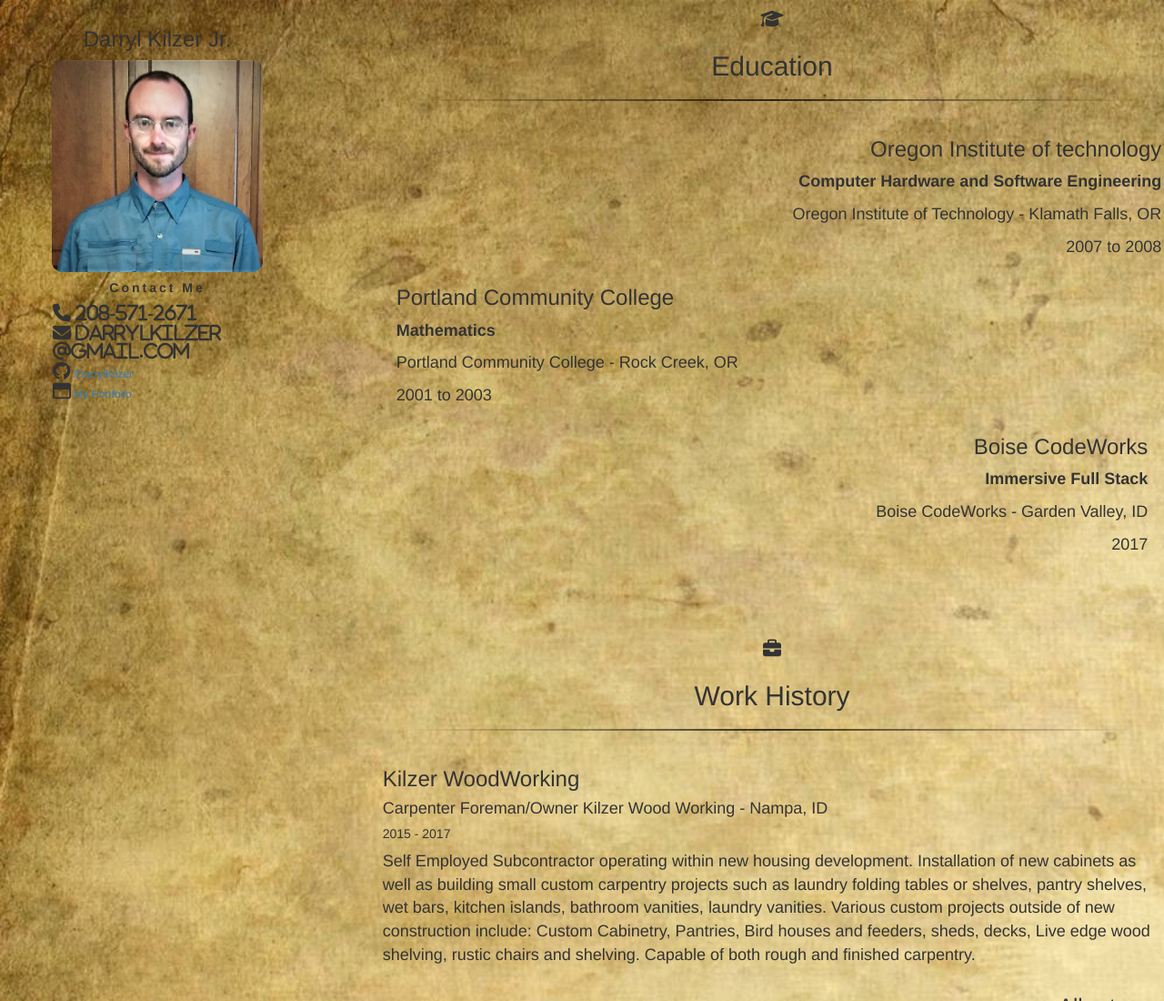
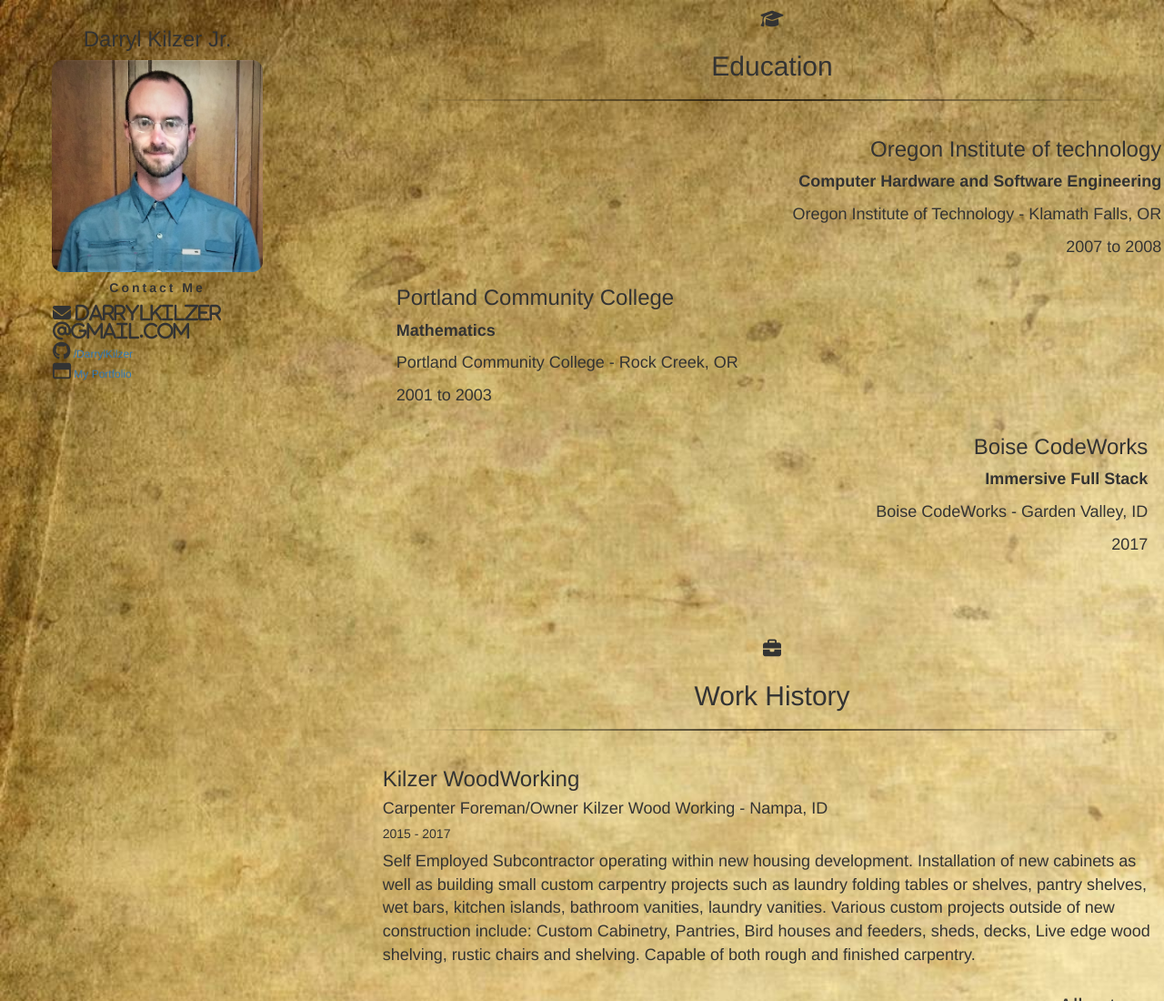
Before and after one commit to DarrylKilzer/resume, a plain HTML site: page index.html in a window 1280 px wide. Shown: the top 1100 px of the page at 91% size. Drawn offline with nearby package versions, Linux system fonts and the light colour scheme.

Commit message:
Update index.html

```diff
--- a/index.html
+++ b/index.html
@@ -22,9 +22,6 @@
         <img src="profile.jpg" class="profile-picture" alt="">
         <h5 class="resume-heading">Contact Me</h5>
         <ul style="text-align: left; font-size: 12px">
-          <li>
-            <i class="fa fa-phone font-size"> 208-571-2671</i>
-          </li>
           <li>
             <i class="fa fa-envelope"> darrylkilzer<br>@gmail.com</i>
           </li>
```
